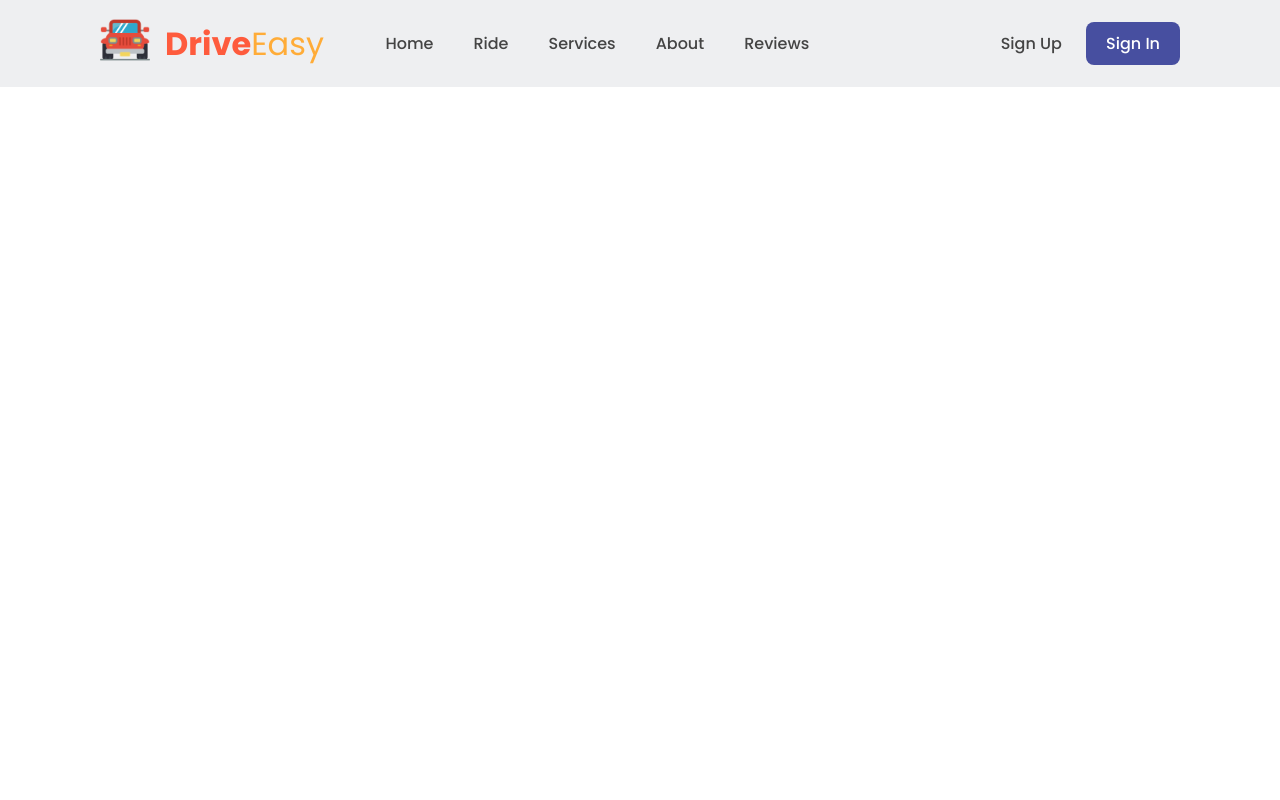
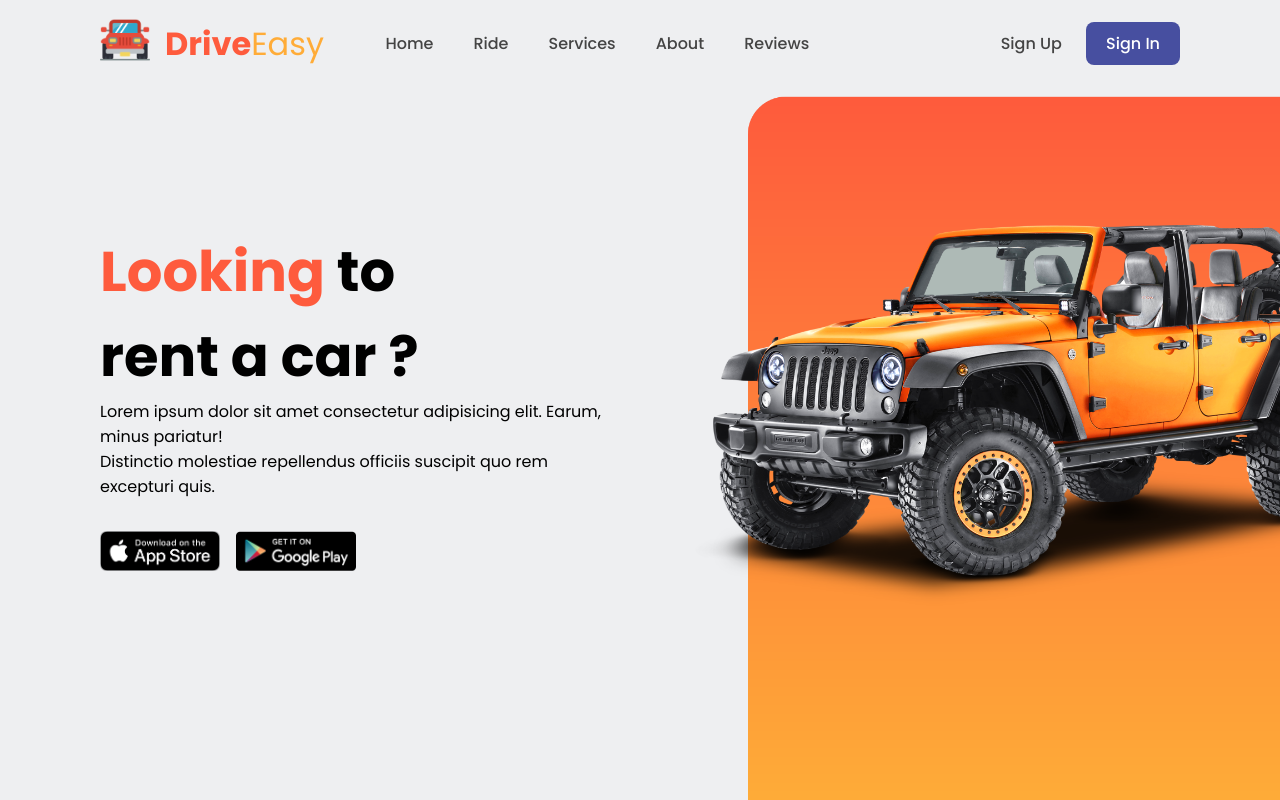
Before and after one commit to WNagorny/DriveEasy-website, a plain HTML site: page index.html in a window 1280 px wide. Drawn offline with nearby package versions, Linux system fonts and the light colour scheme.

Commit message:
creat home page

```diff
--- a/index.html
+++ b/index.html
@@ -36,6 +36,19 @@
    </header>
 
 
+   <section class="home" id="home">
+
+      <div class="text">
+         <h1><span>Looking</span> to <br> rent a car ?</h1>
+         <p>Lorem ipsum dolor sit amet consectetur adipisicing elit. Earum, minus pariatur! <br>Distinctio molestiae
+            repellendus officiis suscipit quo rem excepturi quis.</p>
+
+         <div class="app-stores">
+            <img src="./images/img/ios.png" alt="logo ios App Store">
+            <img src="./images/img/googlePlay.png" alt="logo Google Play">
+         </div>
+      </div>
+   </section>
 
 
 
--- a/style.css
+++ b/style.css
@@ -30,7 +30,6 @@ html::-webkit-scrollbar-thumb{
 
 section{
    padding: 50px 100px;
-   background-color: red;
 }
 
 .header{
@@ -128,3 +127,37 @@ section{
 .header-btn .sign-in:hover{
    background: var(--main-color);
 }
+
+.home{
+   display: grid;
+   align-items: center;
+   grid-template-columns: repeat(2, 1fr);
+   width: 100%;
+   min-height: 100vh;
+   position: relative;
+   background: url('./images/img/Car\ Website\ –\ 1@2x.png');
+   background-repeat: no-repeat;
+   background-size: cover;
+}
+
+.text h1{
+   font-size: 3.5rem;
+}
+
+.text span{
+   color: var(--main-color);
+}
+
+.text p{
+   margin: 0 1rem 2rem 0;
+}
+
+.app-stores{
+   display: flex;
+}
+
+.app-stores img{
+   width: 120px;
+   margin-right: 1rem;
+   cursor: pointer;
+}
```
Also changed, not shown: images/img/googlePlay.png (renamed from images/img/512x512.png).
